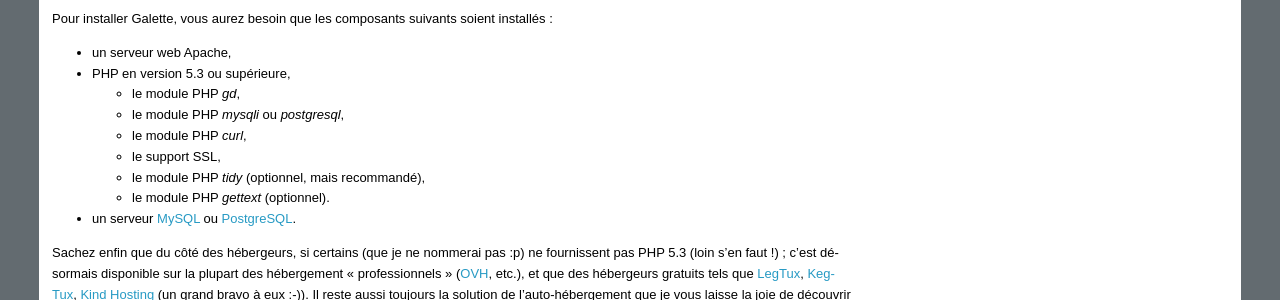
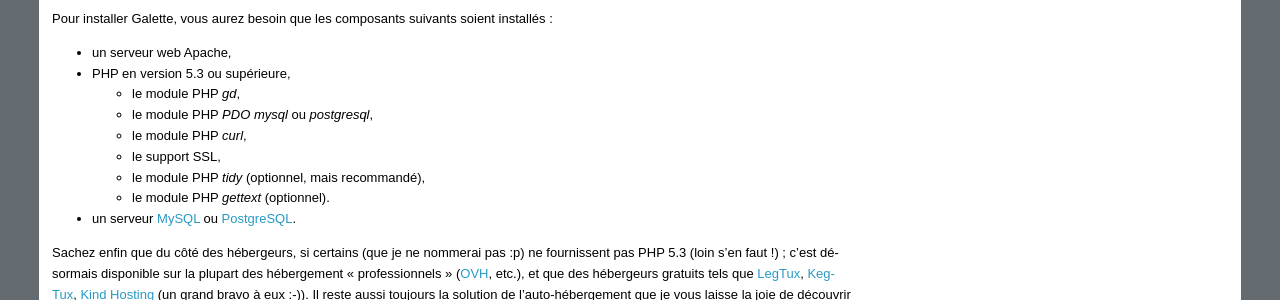
Before and after one commit to galette/galettedoc, a Sphinx documentation site: the page built from source/installation/index.rst, in a window 1280 px wide. Shown: the part 637-937 px from the top of the page. Built offline with Sphinx 7.4.7, drawn with Linux system fonts in a browser that asks for light colours.

Commit message:
On requiert PHP-PDO

```diff
--- a/source/installation/index.rst
+++ b/source/installation/index.rst
@@ -33,7 +33,7 @@ Pour installer Galette, vous aurez besoin que les composants suivants soient ins
 * PHP en version 5.3 ou supérieure,
 
   * le module PHP `gd`,
-  * le module PHP `mysqli` ou `postgresql`,
+  * le module PHP `PDO` `mysql` ou `postgresql`,
   * le module PHP `curl`,
   * le support SSL,
   * le module PHP `tidy` (optionnel, mais recommandé),
```
